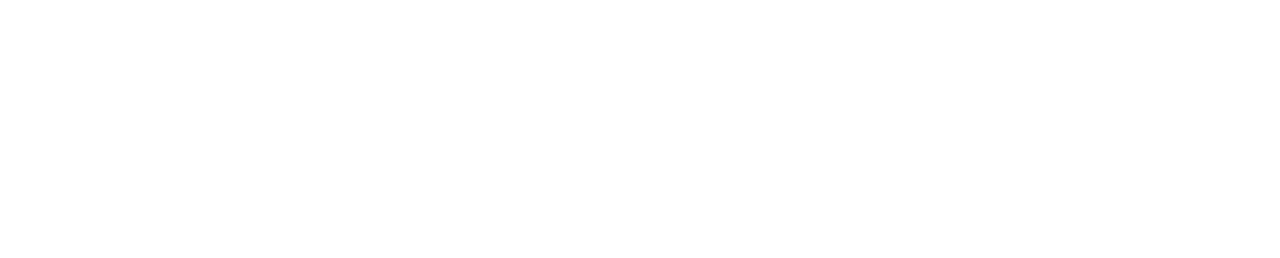
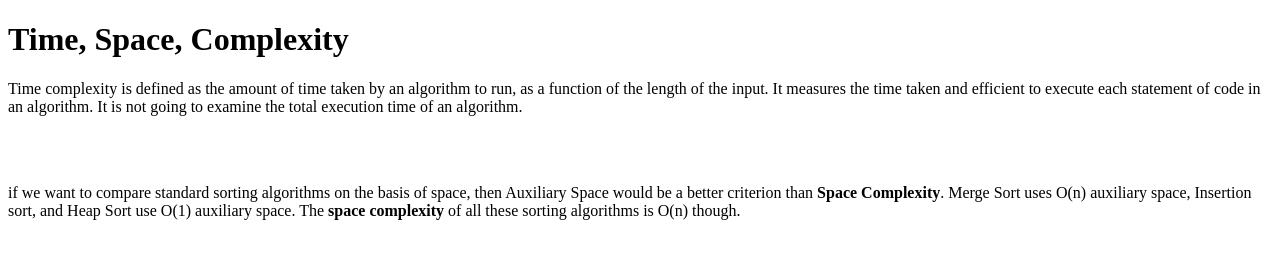
Before and after one commit to acciojob/time-and-space-complexity-vtyagicse, a website: page main.html in a window 1280 px wide. Drawn offline with Linux system fonts and the light colour scheme.

Commit message:
created a submission

```diff
--- a/main.html
+++ b/main.html
@@ -8,6 +8,22 @@
 
 <body>
 	<!-- the entire body must be written by student -->
+	<h1>Time, Space, Complexity</h1>
+    <p>Time complexity is defined as the amount of time taken by an
+        algorithm to run, as a function of the length of the input.
+
+        It measures the time taken and efficient to execute each statement of code
+        in an algorithm. It is not going to examine the total execution
+        time of an algorithm.</p>
+    <br>
+    <br>
+    <p>
+        if we want to compare standard sorting algorithms on the basis
+        of space, then Auxiliary Space would be a better criterion than
+        <b>Space Complexity</b>. Merge Sort uses O(n) auxiliary space, Insertion
+        sort, and Heap Sort use O(1) auxiliary space. The <b>space complexity</b>
+        of all these sorting algorithms is O(n) though.
+    </p>
     <script type="text/javascript" src="./script.js">
 </script>
 
```
